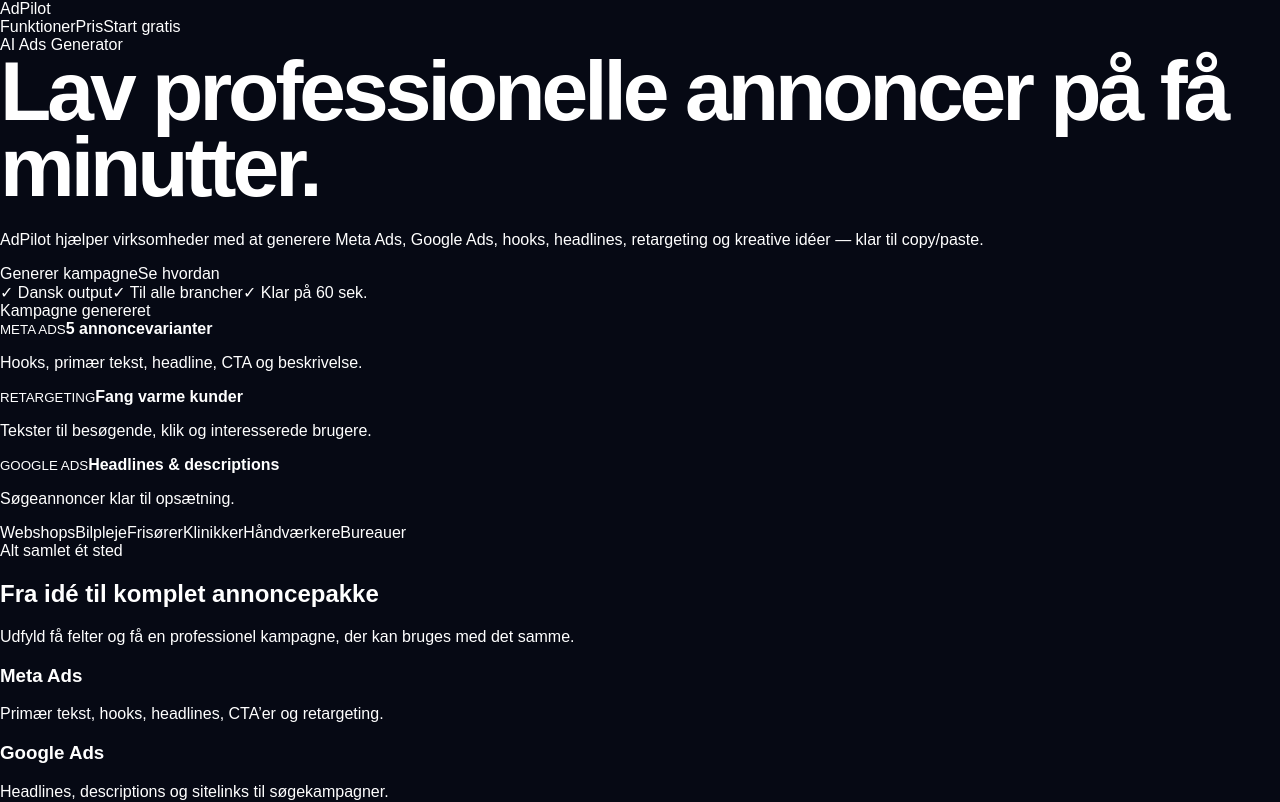
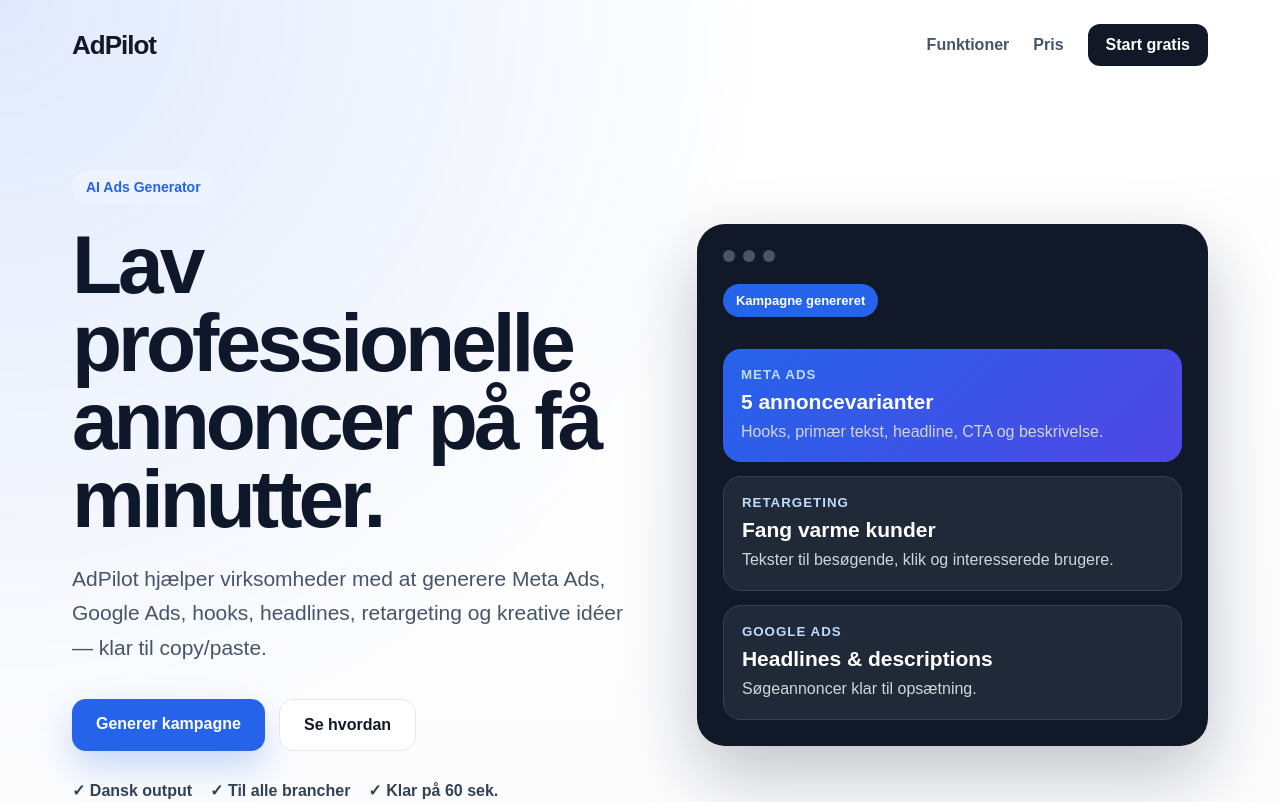
Before and after one commit to postjkhandel-ship-it/adpilot, a Next.js app: page / in a window 1280 px wide. Shown: the top 802 px of the page. Built offline with nearby package versions, Linux system fonts and the light colour scheme.

Commit message:
Update globals.css

```diff
--- a/app/globals.css
+++ b/app/globals.css
@@ -1,337 +1,306 @@
-* { box-sizing: border-box; }
+* {
+  box-sizing: border-box;
+}
 
 body {
   margin: 0;
   font-family: Arial, sans-serif;
-  background: #060914;
-  color: white;
+  background: #f7f8fb;
+  color: #111827;
 }
 
-a { text-decoration: none; color: inherit; }
-
-.landing {
-  background:
-    radial-gradient(circle at 10% 10%, rgba(37, 99, 235, .45), transparent 28%),
-    radial-gradient(circle at 85% 8%, rgba(124, 58, 237, .35), transparent 26%),
-    linear-gradient(180deg, #060914 0%, #0f172a 58%, #f8fafc 58%, #f8fafc 100%);
-  min-height: 100vh;
+a {
+  text-decoration: none;
+  color: inherit;
 }
 
-.topnav {
+/* LANDING */
+
+.landing-clean {
+  min-height: 100vh;
+  background:
+    radial-gradient(circle at top left, rgba(37, 99, 235, 0.14), transparent 30%),
+    linear-gradient(180deg, #ffffff 0%, #f7f8fb 100%);
+}
+
+.clean-nav {
   max-width: 1180px;
   margin: 0 auto;
-  padding: 26px 22px;
+  padding: 24px 22px;
   display: flex;
+  align-items: center;
   justify-content: space-between;
-  align-items: center;
 }
 
-.logo-mark {
-  font-size: 28px;
+.clean-logo {
+  font-size: 26px;
   font-weight: 900;
   letter-spacing: -1px;
 }
 
-.navlinks {
+.clean-links {
   display: flex;
+  align-items: center;
   gap: 24px;
-  align-items: center;
-  color: #cbd5e1;
+  color: #475569;
   font-weight: 800;
 }
 
-.login-btn {
+.nav-cta {
+  background: #111827;
+  color: white;
+  padding: 12px 18px;
+  border-radius: 12px;
+}
+
+.clean-hero {
+  max-width: 1180px;
+  margin: 0 auto;
+  padding: 80px 22px 70px;
+  display: grid;
+  grid-template-columns: 1.05fr 0.95fr;
+  gap: 60px;
+  align-items: center;
+}
+
+.label {
+  display: inline-flex;
+  background: #eef4ff;
+  color: #2563eb;
+  padding: 9px 14px;
+  border-radius: 999px;
+  font-weight: 900;
+  font-size: 14px;
+  margin-bottom: 22px;
+}
+
+.label.dark {
+  background: #e0ecff;
+}
+
+.hero-textbox h1 {
+  font-size: clamp(48px, 7vw, 82px);
+  line-height: 0.95;
+  letter-spacing: -4px;
+  margin: 0 0 24px;
+  color: #0f172a;
+}
+
+.hero-textbox p {
+  font-size: 21px;
+  line-height: 1.65;
+  color: #475569;
+  max-width: 640px;
+  margin: 0;
+}
+
+.hero-cta-row {
+  display: flex;
+  flex-wrap: wrap;
+  gap: 14px;
+  margin-top: 34px;
+}
+
+.main-cta {
+  display: inline-flex;
+  justify-content: center;
+  background: #2563eb;
+  color: white;
+  padding: 16px 24px;
+  border-radius: 14px;
+  font-weight: 900;
+  box-shadow: 0 16px 36px rgba(37, 99, 235, 0.25);
+}
+
+.ghost-cta {
+  display: inline-flex;
+  justify-content: center;
   background: white;
-  color: #0f172a;
-  padding: 12px 18px;
-  border-radius: 999px;
+  color: #111827;
+  border: 1px solid #e2e8f0;
+  padding: 16px 24px;
+  border-radius: 14px;
   font-weight: 900;
 }
 
-.hero-sales {
-  max-width: 1180px;
-  margin: 0 auto;
-  padding: 75px 22px 90px;
-  display: grid;
-  grid-template-columns: 1.1fr .9fr;
-  gap: 55px;
-  align-items: center;
+.hero-points {
+  display: flex;
+  flex-wrap: wrap;
+  gap: 18px;
+  margin-top: 30px;
+  color: #334155;
+  font-weight: 800;
 }
 
-.pill {
-  display: inline-flex;
-  padding: 10px 16px;
-  border-radius: 999px;
-  background: rgba(59, 130, 246, .18);
-  border: 1px solid rgba(147, 197, 253, .35);
-  color: #bfdbfe;
-  font-weight: 900;
+.app-preview {
+  background: #111827;
+  color: white;
+  border-radius: 28px;
+  padding: 26px;
+  box-shadow: 0 28px 70px rgba(15, 23, 42, 0.25);
+}
+
+.preview-nav {
+  display: flex;
+  gap: 8px;
   margin-bottom: 22px;
 }
 
-.pill.light {
-  background: #dbeafe;
-  border: 0;
-  color: #1d4ed8;
+.preview-nav span {
+  width: 12px;
+  height: 12px;
+  border-radius: 99px;
+  background: #4b5563;
 }
 
-h1 {
-  font-size: clamp(48px, 7vw, 84px);
-  line-height: .9;
-  letter-spacing: -4px;
-  margin: 0 0 26px;
-}
-
-.hero-sub {
-  font-size: 22px;
-  line-height: 1.65;
-  color: #cbd5e1;
-  max-width: 680px;
-  margin: 0;
-}
-
-.hero-actions {
-  display: flex;
-  gap: 14px;
-  flex-wrap: wrap;
-  margin-top: 34px;
-}
-
-.primary-btn, .secondary-btn {
+.preview-badge {
   display: inline-flex;
-  padding: 17px 24px;
-  border-radius: 16px;
-  font-weight: 950;
-}
-
-.primary-btn {
   background: #2563eb;
-  color: white;
-  box-shadow: 0 18px 45px rgba(37, 99, 235, .38);
-}
-
-.secondary-btn {
-  background: rgba(255,255,255,.08);
-  border: 1px solid rgba(255,255,255,.18);
-}
-
-.trust-strip {
-  display: flex;
-  gap: 16px;
-  flex-wrap: wrap;
-  margin-top: 34px;
-  color: #dbeafe;
-  font-weight: 800;
-}
-
-.offer-box {
-  background: rgba(15, 23, 42, .9);
-  border: 1px solid rgba(148, 163, 184, .25);
-  border-radius: 34px;
-  padding: 28px;
-  box-shadow: 0 35px 90px rgba(0,0,0,.45);
-}
-
-.offer-top {
-  color: #93c5fd;
-  font-weight: 950;
-  letter-spacing: 1px;
+  padding: 9px 13px;
+  border-radius: 999px;
+  font-weight: 900;
+  font-size: 13px;
   margin-bottom: 18px;
 }
 
-.output-card {
-  background: #111827;
-  border: 1px solid #334155;
-  border-radius: 20px;
-  padding: 20px;
-  margin-bottom: 14px;
+.preview-block {
+  background: #1f2937;
+  border: 1px solid #374151;
+  padding: 18px;
+  border-radius: 18px;
+  margin-top: 14px;
 }
 
-.output-card.highlight {
-  background: linear-gradient(135deg, #2563eb, #7c3aed);
+.preview-block.active {
+  background: linear-gradient(135deg, #2563eb, #4f46e5);
   border: 0;
 }
 
-.output-card p {
-  margin: 8px 0 0;
-  color: #cbd5e1;
-  line-height: 1.55;
+.preview-block small {
+  display: block;
+  color: #bfdbfe;
+  font-weight: 900;
+  margin-bottom: 8px;
+  letter-spacing: 1px;
 }
 
-.mini-metrics {
-  display: grid;
-  grid-template-columns: repeat(3, 1fr);
-  gap: 14px;
-  margin-top: 18px;
+.preview-block strong {
+  display: block;
+  font-size: 21px;
+  margin-bottom: 6px;
 }
 
-.mini-metrics div {
-  background: #020617;
-  border-radius: 18px;
-  padding: 18px;
+.preview-block p {
+  margin: 0;
+  color: #d1d5db;
+  line-height: 1.5;
+}
+
+.logo-strip {
+  max-width: 1180px;
+  margin: 0 auto;
+  padding: 14px 22px 70px;
+  display: flex;
+  flex-wrap: wrap;
+  gap: 12px;
+  justify-content: center;
+}
+
+.logo-strip span {
+  background: white;
+  border: 1px solid #e2e8f0;
+  padding: 12px 16px;
+  border-radius: 999px;
+  font-weight: 900;
+  color: #475569;
+}
+
+.clean-section {
+  max-width: 1180px;
+  margin: 0 auto;
+  padding: 70px 22px;
+}
+
+.section-title {
+  max-width: 720px;
+  margin: 0 auto 38px;
   text-align: center;
 }
 
-.mini-metrics b {
-  display: block;
-  font-size: 32px;
-}
-
-.mini-metrics span {
-  color: #94a3b8;
-  font-weight: 800;
-}
-
-.problem-section, .usecases {
-  max-width: 1180px;
-  margin: 0 auto;
-  padding: 80px 22px;
-}
-
-.section-head {
-  text-align: center;
-  max-width: 780px;
-  margin: 0 auto 44px;
+.section-title h2,
+.price-box h2 {
+  font-size: clamp(36px, 5vw, 58px);
+  line-height: 1;
+  letter-spacing: -2px;
+  margin: 0 0 18px;
   color: #0f172a;
 }
 
-.section-head.dark { color: white; }
-
-.section-head h2, .pricing-card h2 {
-  font-size: clamp(36px, 5vw, 60px);
-  line-height: 1;
-  letter-spacing: -2px;
-  margin: 0 0 18px;
+.section-title p,
+.price-box p {
+  font-size: 19px;
+  color: #64748b;
+  line-height: 1.65;
 }
 
-.section-head p {
-  font-size: 20px;
-  line-height: 1.7;
-  color: #cbd5e1;
+.clean-grid {
+  display: grid;
+  grid-template-columns: repeat(4, 1fr);
+  gap: 18px;
 }
 
-.before-after {
-  display: grid;
-  grid-template-columns: 1fr 1fr;
-  gap: 24px;
+.clean-card {
+  background: white;
+  border: 1px solid #e2e8f0;
+  border-radius: 22px;
+  padding: 24px;
+  box-shadow: 0 14px 36px rgba(15, 23, 42, 0.06);
 }
 
-.bad-box, .good-box {
-  border-radius: 28px;
-  padding: 34px;
+.clean-card h3 {
+  margin: 0 0 10px;
+  font-size: 22px;
 }
 
-.bad-box {
-  background: rgba(127, 29, 29, .3);
-  border: 1px solid rgba(248, 113, 113, .25);
+.clean-card p {
+  margin: 0;
+  color: #64748b;
+  line-height: 1.6;
 }
 
-.good-box {
-  background: rgba(22, 101, 52, .28);
-  border: 1px solid rgba(74, 222, 128, .25);
+.pricing-clean {
+  max-width: 720px;
+  margin: 0 auto;
+  padding: 40px 22px 100px;
 }
 
-.bad-box h3, .good-box h3 {
-  margin-top: 0;
-  font-size: 28px;
+.price-box {
+  background: white;
+  border: 1px solid #e2e8f0;
+  border-radius: 30px;
+  padding: 42px;
+  text-align: center;
+  box-shadow: 0 18px 55px rgba(15, 23, 42, 0.09);
 }
 
-li {
-  margin-bottom: 12px;
-  font-size: 18px;
-  color: #e2e8f0;
-}
-
-.white-section {
-  color: #0f172a;
-  max-width: 1180px;
-  margin: 0 auto;
-  padding: 90px 22px 50px;
-}
-
-.white-section .section-head p {
-  color: #475569;
-}
-
-.feature-grid {
-  display: grid;
-  grid-template-columns: repeat(3, 1fr);
-  gap: 22px;
-}
-
-.pro-card {
-  background: white;
-  border: 1px solid #e2e8f0;
-  border-radius: 26px;
-  padding: 28px;
-  box-shadow: 0 18px 45px rgba(15,23,42,.07);
-}
-
-.pro-card h3 {
-  margin: 0 0 10px;
-  font-size: 25px;
-}
-
-.pro-card p {
-  margin: 0;
-  color: #475569;
-  line-height: 1.65;
-  font-size: 17px;
-}
-
-.usecase-row {
-  display: flex;
-  flex-wrap: wrap;
-  gap: 14px;
-  justify-content: center;
-}
-
-.usecase-row span {
-  background: rgba(255,255,255,.08);
-  border: 1px solid rgba(255,255,255,.14);
-  padding: 14px 18px;
-  border-radius: 999px;
-  font-weight: 900;
-}
-
-.pricing-section {
-  max-width: 780px;
-  margin: 0 auto;
-  padding: 70px 22px 110px;
-  color: #0f172a;
-}
-
-.pricing-card {
-  background: white;
-  border: 1px solid #e2e8f0;
-  border-radius: 36px;
-  padding: 46px;
-  text-align: center;
-  box-shadow: 0 26px 70px rgba(15,23,42,.12);
-}
-
-.pricing-card p {
-  color: #475569;
-  font-size: 19px;
-  line-height: 1.7;
-}
-
-.price-list {
+.price-box ul {
   list-style: none;
   padding: 0;
   margin: 28px 0;
   text-align: left;
 }
 
-.price-list li {
-  color: #0f172a;
+.price-box li {
+  margin-bottom: 12px;
   font-weight: 800;
+  color: #334155;
 }
 
-.wide {
+.full {
   width: 100%;
-  justify-content: center;
 }
+
+/* DASHBOARD */
 
 .dashboard {
   min-height: 100vh;
@@ -343,13 +312,16 @@ li {
   color: #0f172a;
 }
 
-.sidebar, .card {
+.sidebar,
+.card {
   background: white;
   border-radius: 24px;
-  box-shadow: 0 15px 40px rgba(15,23,42,.08);
+  box-shadow: 0 15px 40px rgba(15, 23, 42, 0.08);
 }
 
-.sidebar { padding: 28px; }
+.sidebar {
+  padding: 28px;
+}
 
 .logo {
   font-size: 28px;
@@ -364,14 +336,18 @@ li {
   font-weight: 700;
 }
 
-.nav-active { color: #2563eb; }
+.nav-active {
+  color: #2563eb;
+}
 
 .main {
   display: grid;
   gap: 24px;
 }
 
-.card { padding: 28px; }
+.card {
+  padding: 28px;
+}
 
 .grid {
   display: grid;
@@ -385,7 +361,8 @@ label {
   font-weight: 800;
 }
 
-input, select {
+input,
+select {
   width: 100%;
   border: 1px solid #cbd5e1;
   border-radius: 14px;
@@ -414,20 +391,19 @@ input, select {
   line-height: 1.6;
 }
 
-@media (max-width: 900px) {
-  .navlinks a:not(.login-btn) { display: none; }
+@media (max-width: 950px) {
+  .clean-links a:not(.nav-cta) {
+    display: none;
+  }
 
-  .hero-sales,
-  .before-after,
-  .feature-grid,
+  .clean-hero,
+  .clean-grid,
   .dashboard,
   .grid {
     grid-template-columns: 1fr;
   }
 
-  h1 { letter-spacing: -2px; }
-
-  .hero-sales {
-    padding-top: 45px;
+  .hero-textbox h1 {
+    letter-spacing: -2px;
   }
 }
```
